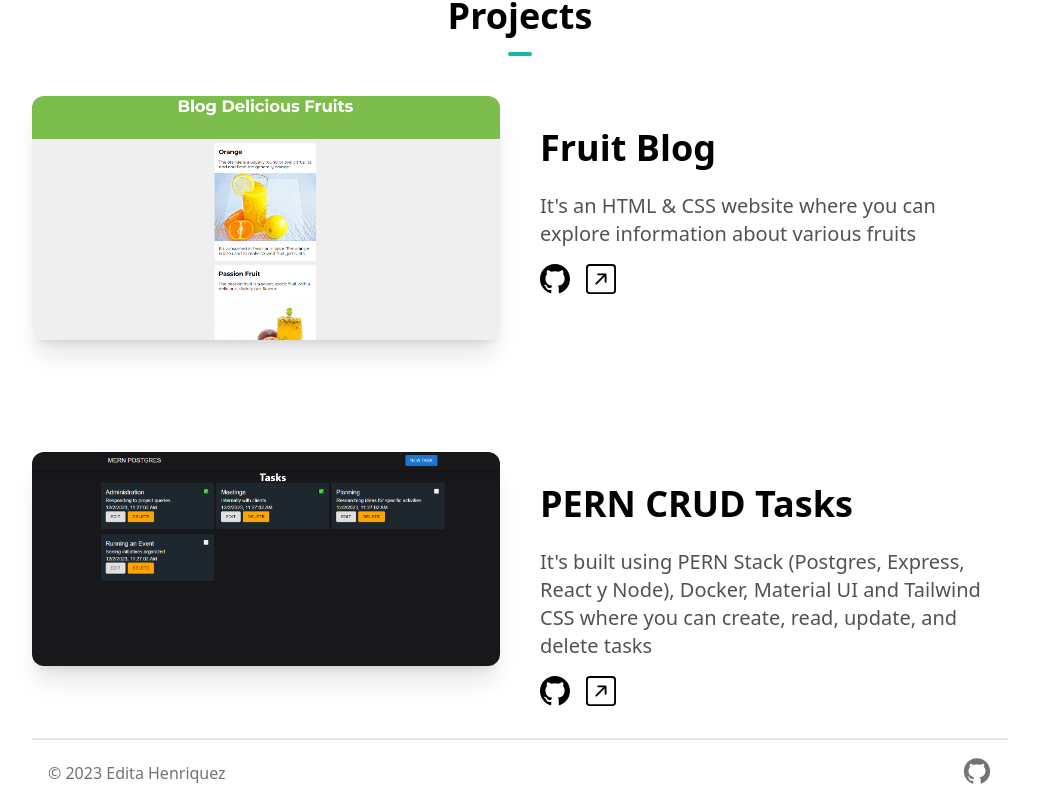
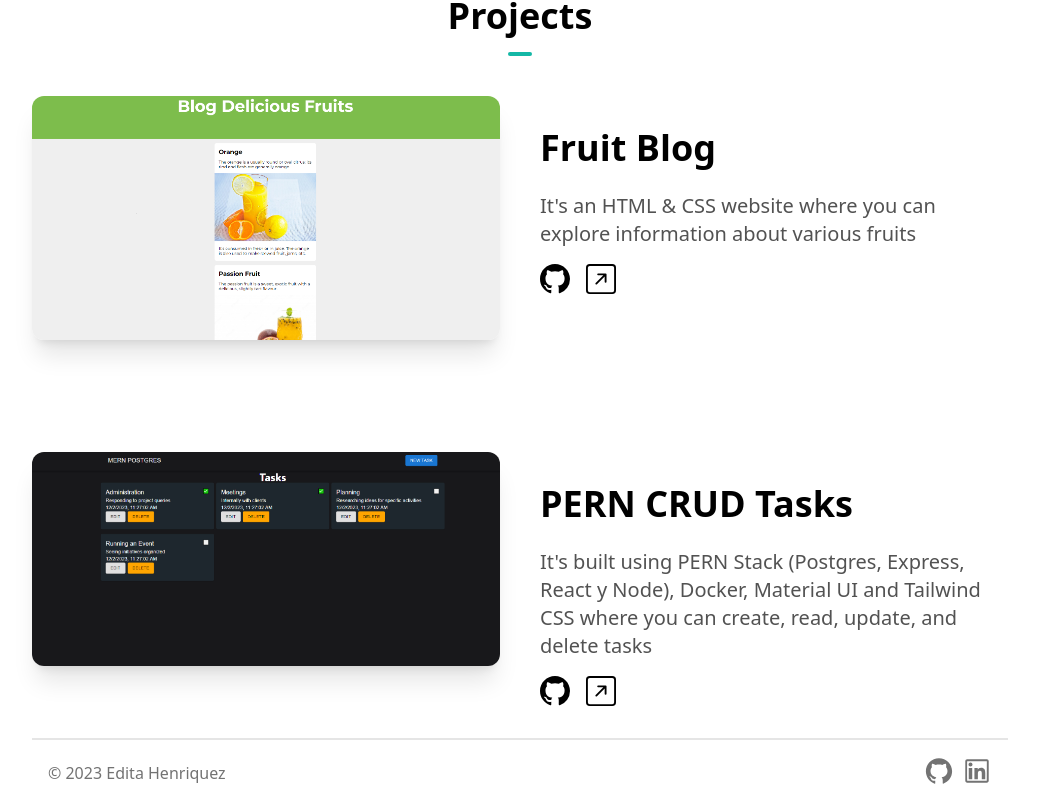
Before and after one commit to editahenriquez/portfolio, a Next.js app: page / in a window 1280 px wide. Shown: the part 1796-2602 px from the top of the page, without its empty margins (120-1159 px from the left). Built offline with nearby package versions, Linux system fonts and the light colour scheme.

Commit message:
Footer modified

```diff
--- a/components/Footer.tsx
+++ b/components/Footer.tsx
@@ -13,6 +13,9 @@ const Footer = () => {
         <Link href='https://github.com/editahenriquez'target='_blank'>
           <AiOutlineGithub className='hover:-translate-y-1 transition-transform cursor-pointer text-neutral-500 dark:text-neutral-100' size={30} />
         </Link>
+        <Link href='https://www.linkedin.com/in/edita-henriquez/'target='_blank'>
+          <AiOutlineLinkedin className='hover:-translate-y-1 transition-transform cursor-pointer text-neutral-500 dark:text-neutral-100' size={30} />
+        </Link>
         </div>
     </div>
    </footer>
```
